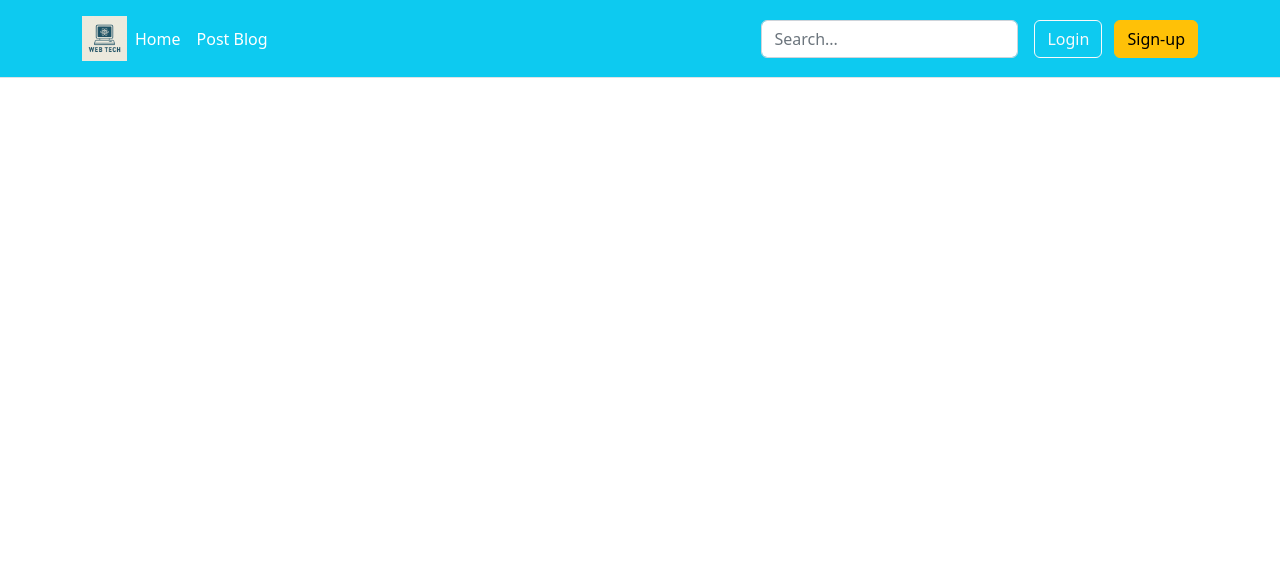
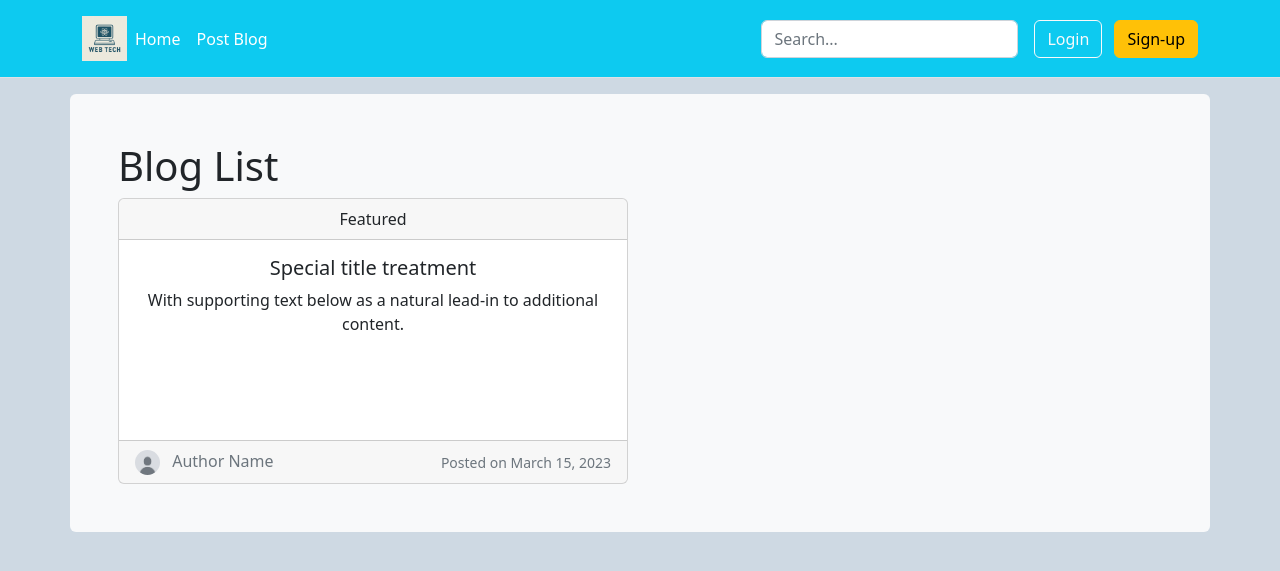
Before and after one commit to mashpotato9/Blog_Django, a Django app: template templates/index.html in a window 1280 px wide. Shown: the top 571 px of the page. Run offline with Django 5.2, Linux system fonts and the light colour scheme; the template is opened without the code that fills it, so the values that code supplies are empty; parts of the project's set-up code (start-up, migrations or seed data) failed here and were passed over; some libraries are stand-ins or nearby versions.

Commit message:
implemented home page layout

```diff
--- /dev/null
+++ b/static/css/base.css
@@ -0,0 +1,4 @@
+body {
+    background-color: #ced9e3;
+    color: #212529;
+}
--- a/templates/index.html
+++ b/templates/index.html
@@ -6,9 +6,10 @@
     <title>Blog</title>
     <link rel="stylesheet" href="{% static 'bootstrap-5.2.3-dist/css/bootstrap.min.css' %}">
     <script src="{% static 'bootstrap-5.2.3-dist/js/bootstrap.bundle.min.js' %}"></script>
+    <link rel="stylesheet" href="{% static 'css/base.css' %}">
 </head>
 <body>
-    <header class="p-3 bg-info text-white border-bottom">
+    <header class="p-3 bg-info text-white border-bottom mb-3">
     <div class="container">
       <div class="d-flex flex-wrap align-items-center justify-content-center justify-content-lg-start">
         <a href="/" class="d-flex align-items-center mb-2 mb-lg-0 text-white text-decoration-none">
@@ -31,5 +32,30 @@
       </div>
     </div>
   </header>
+  <main class="container bg-light p-5 rounded">
+    <h1>Blog List</h1>
+    <div class="row row-cols-2 g-4">
+        <div class="col">
+            <div class="card text-center">
+                <div class="card-header">
+                    Featured
+                </div>
+                <div class="card-body" style="height: 200px;">
+                    <h5 class="card-title">Special title treatment</h5>
+                    <p class="card-text">With supporting text below as a natural lead-in to additional content.</p>
+                </div>
+                <div class="card-footer text-muted d-flex justify-content-between align-items-center">
+                    <div>
+                        <img src="{% static 'img/avatar.jpg' %}" class="rounded-circle" alt="Logo" height="25">
+                        <span class="ms-2">Author Name</span>
+                    </div>
+                    <div>
+                        <small>Posted on <time datetime="2023-03-15">March 15, 2023</time></small>
+                    </div>
+                </div>
+            </div>
+        </div>
+    </div>
+  </main>
 </body>
 </html>
```
Also changed, not shown: static/img/avatar.jpg (added).
